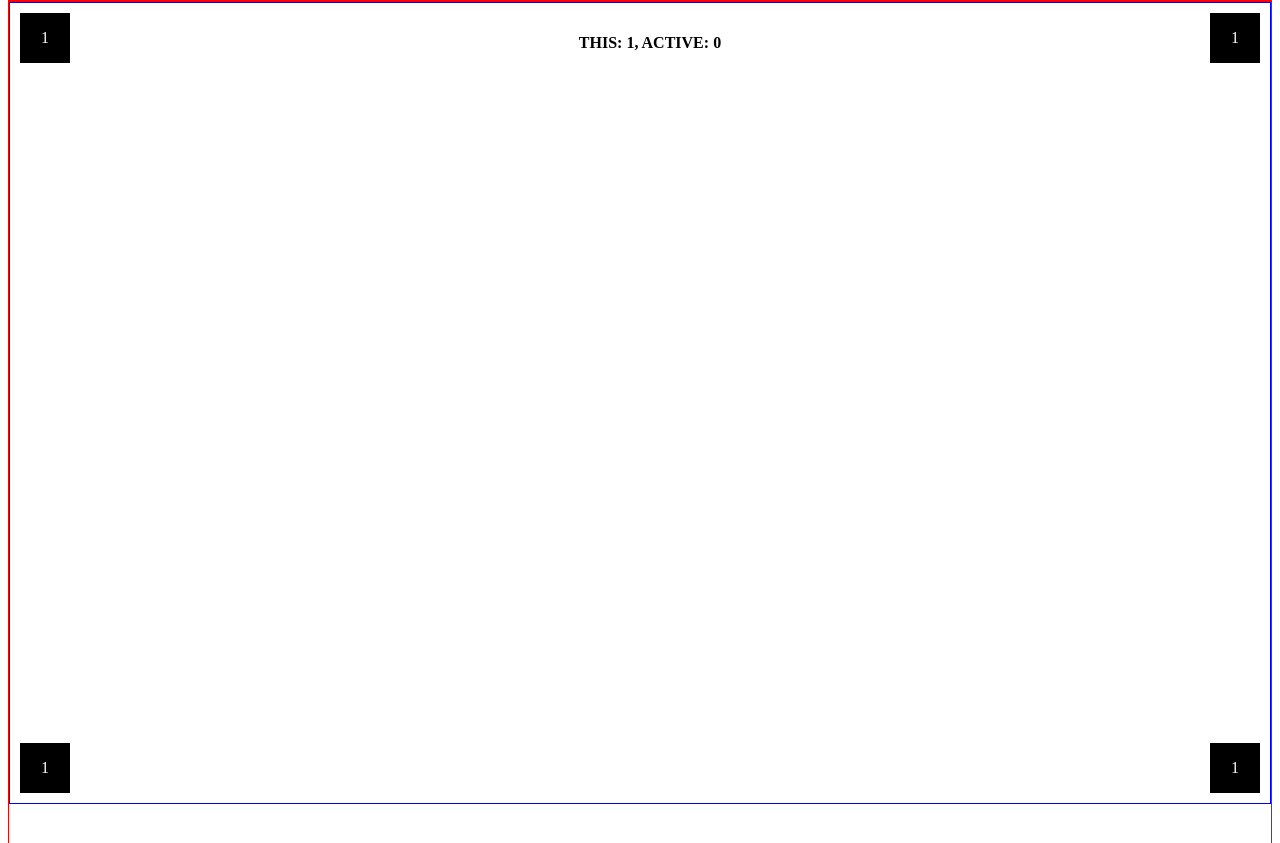
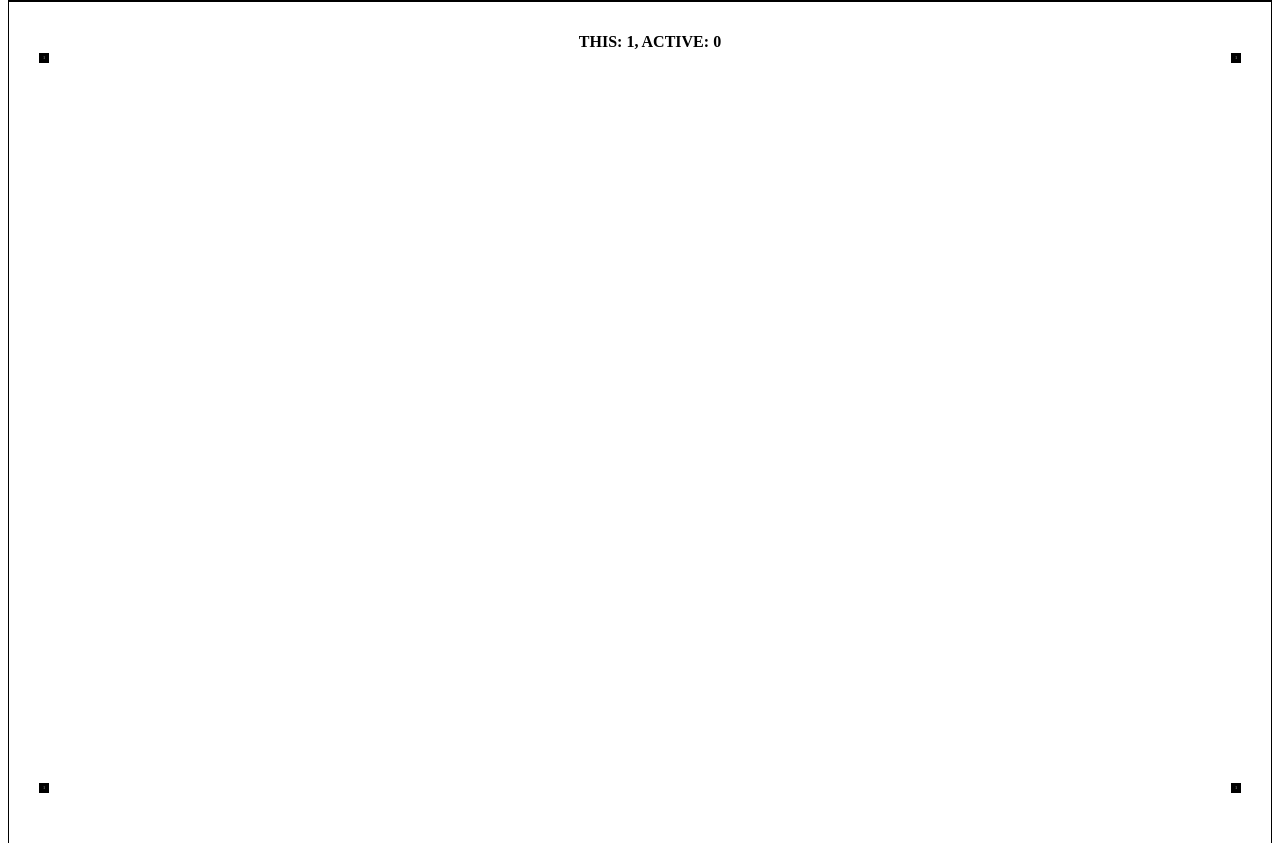
Before and after one commit to huntercaron/ContentBlocks, a Gatsby site: page / in a window 1280 px wide. Shown: the part 1609-2452 px from the top of the page. Built offline with nearby package versions, Linux system fonts and the light colour scheme; Gatsby itself is replaced by a stand-in of ours.

Commit message:
cleaning up, adding transition to sticky squares

```diff
--- a/src/pages/index.js
+++ b/src/pages/index.js
@@ -18,7 +18,7 @@ const List = styled.div`
 const BlockContainer = styled(ContentBlock)`
   position: relative;
   min-height: 200vh;
-  border: 1px solid red;
+  border: 1px solid black;
 
   p:first-of-type {
     margin-top: 100px;
@@ -41,7 +41,6 @@ const StickyWrapper = styled.div`
 
 const StickyLayer = styled.div`
   height: 100vh;
-  border: 1px solid blue;
   top: 0;
   position: sticky;
   pointer-events: none;
@@ -64,6 +63,10 @@ const Circle = styled.div`
   justify-content: center;
   align-items: center;
   text-align: center;
+  transition: all 250ms ease-out;
+
+  transform-origin: center center;
+  transform: ${props => props.active ? "scale(1)" : "scale(0.2)"};
 
   ${props => props.left && "left: 10px;"}
   ${props => props.right && "right: 10px;"}
@@ -93,21 +96,24 @@ export default class IndexPage extends React.Component {
     return (
       <Container>
         <List>
-          {pages.map( ({ node: page }, i) => (
+          {pages.map( ({ node: page }, i) => {
+            const active = (this.state.activeBlock === i);
+
+            return (
               <BlockContainer
                 key={page.id}
                 index={i}
                 handleActiveChange={this.handleActiveChange}
-              active={(this.state.activeBlock === i)}
+                active={active}
               >
 
                 <StickyWrapper>
-                <StickyLayer active={(this.state.activeBlock === i)}>
+                  <StickyLayer active={active}>
                     <h4>THIS: {i}, ACTIVE: {this.state.activeBlock}</h4>
-                  <Circle top left> {i}</Circle>
-                  <Circle top right> {i}</Circle>
-                  <Circle bottom left> {i}</Circle>
-                  <Circle bottom right> {i}</Circle>
+                    <Circle top left active={active}> {i}</Circle>
+                    <Circle top right active={active}> {i}</Circle>
+                    <Circle bottom left active={active}> {i}</Circle>
+                    <Circle bottom right active={active}> {i}</Circle>
                   </StickyLayer>
                 </StickyWrapper>
 
@@ -122,7 +128,7 @@ export default class IndexPage extends React.Component {
                 <p>Praesent et faucibus magna. Fusce venenatis eros eget nisi faucibus vehicula. Duis non lobortis diam, sed euismod libero. Morbi id felis eget mauris tincidunt consequat. Curabitur finibus scelerisque posuere. Curabitur aliquet, tortor vel tempus porta, magna libero ullamcorper lacus, eget euismod magna elit ac metus. Ut tempor sollicitudin efficitur. Morbi vitae dolor ut nulla mollis dictum. Curabitur ac massa in mi finibus hendrerit ac eget orci. Cras non augue id orci bibendum pharetra sed vitae sem. Mauris et cursus odio. Vestibulum ante ipsum primis in faucibus orci luctus et ultrices posuere cubilia Curae; Mauris vitae urna dapibus, dignissim orci at, maximus turpis. Suspendisse egestas velit lacinia pellentesque vestibulum. </p>
 
               </BlockContainer>
-          ))}
+            )})}
         </List>
 
       </Container>
```
Lines whose indentation alone changed are shown as unchanged.
